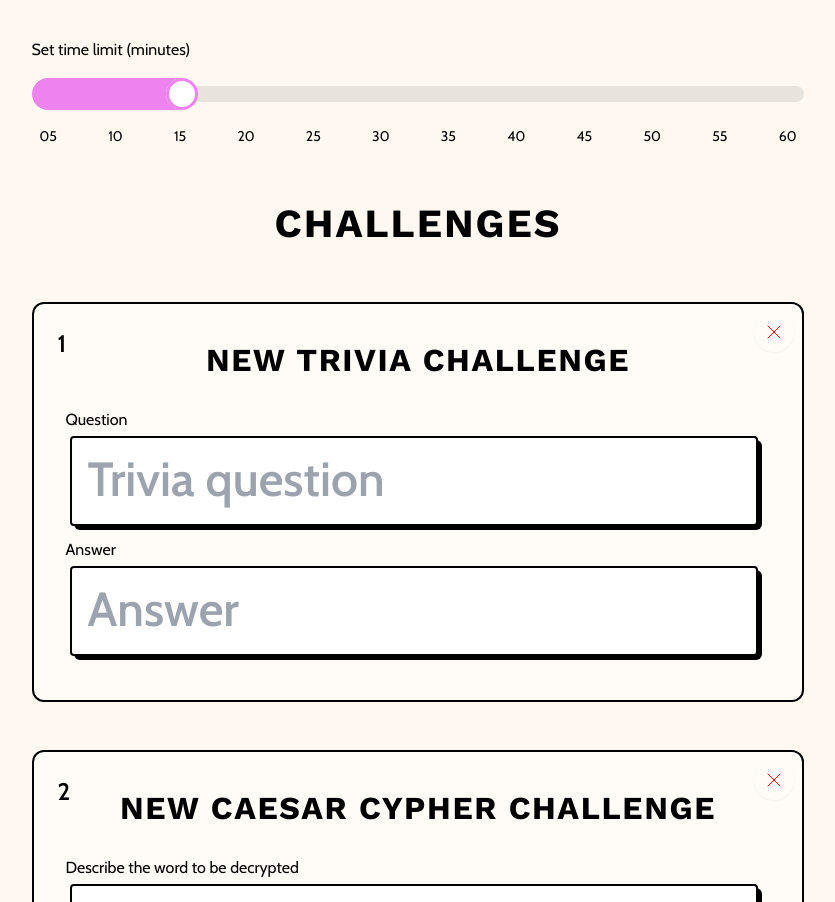
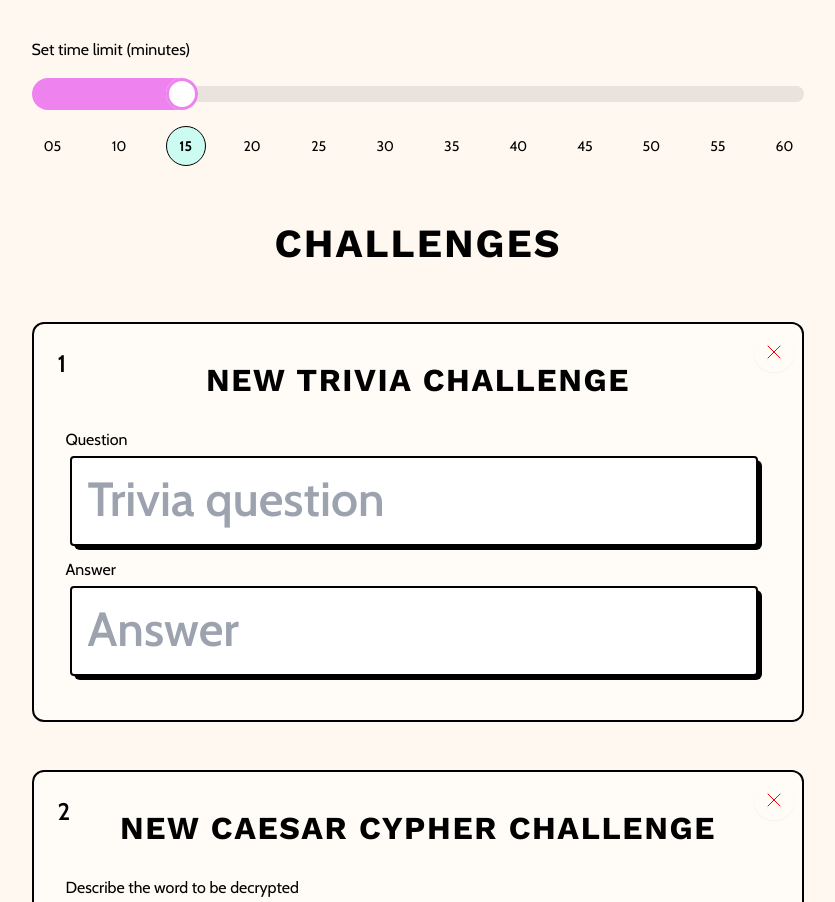
Before and after one commit to Infinity-Times-Two/escape-room-builder-frontend, a Next.js app: page /new-game in a window 1280 px wide. Shown: the part 1080-1982 px from the top of the page, without its empty margins (222-1057 px from the left). Built offline with nearby package versions, Linux system fonts and the light colour scheme; no server answers.

Commit message:
Create Game E2E test

```diff
--- a/src/app/components/createGame/NewChallenge.tsx
+++ b/src/app/components/createGame/NewChallenge.tsx
@@ -13,6 +13,7 @@ export default function NewChallenge({
   onAnswerChange,
   onRemove,
   challenge,
+  dataTest
 }: {
   index: number;
   clue: string | string[] | undefined;
@@ -23,6 +24,7 @@ export default function NewChallenge({
   onAnswerChange(e: any, index: number | undefined): void;
   onRemove(e: any): void;
   challenge: Challenge;
+  dataTest: string;
 }) {
   switch (challenge.type) {
     case 'trivia': {
@@ -38,6 +40,7 @@ export default function NewChallenge({
           onAnswerChange={onAnswerChange}
           onRemove={onRemove}
           index={index}
+          dataTest={dataTest}
         />
       );
     }
@@ -54,6 +57,7 @@ export default function NewChallenge({
           onAnswerChange={onAnswerChange}
           onRemove={onRemove}
           index={index}
+          dataTest={dataTest}
         />
       );
     }
@@ -70,6 +74,7 @@ export default function NewChallenge({
           onAnswerChange={onAnswerChange}
           onRemove={onRemove}
           index={index}
+          dataTest={dataTest}
         />
       );
     }
--- a/src/app/components/createGame/NewGameForm.tsx
+++ b/src/app/components/createGame/NewGameForm.tsx
@@ -274,6 +274,7 @@ export default function NewGameForm() {
     setNewGame(defaultGameData);
   };
 
+  const minutes = [5, 10, 15, 20, 25, 30, 35, 40, 45, 50, 55, 60];
   return (
     <>
       <form>
@@ -288,6 +289,7 @@ export default function NewGameForm() {
               placeholder='Room name'
               onChange={handleInputChange}
               required
+              dataTest='game-title'
             />
           </div>
           <p>By: {author}</p>
@@ -298,6 +300,7 @@ export default function NewGameForm() {
               value={newGame.gameDescription}
               placeholder='Describe this room'
               onChange={handleInputChange}
+              dataTest='game-description'
             />
           </div>
           <div className='flex flex-col gap-4'>
@@ -308,24 +311,27 @@ export default function NewGameForm() {
               max={3600}
               value={newGame.timeLimit}
               className='range range-lg [--range-shdw:violet]'
-              step='300'
+              step={300}
               onChange={handleTimeLimitChange}
               id='timeLimit'
+              data-test='time-limit'
             />
-
-            <div className='w-full flex justify-between text-sm px-2'>
-              <span>05</span>
-              <span>10</span>
-              <span>15</span>
-              <span>20</span>
-              <span>25</span>
-              <span>30</span>
-              <span>35</span>
-              <span>40</span>
-              <span>45</span>
-              <span>50</span>
-              <span>55</span>
-              <span>60</span>
+            <div className='w-full flex justify-between text-sm pl-px'>
+              {minutes.map((item: number) => {
+                return (
+                  <span
+                    data-test={`minute-marker-${item}`}
+                    key={`minute-${item}`}
+                    className={
+                      Number(newGame.timeLimit) === item * 60
+                        ? 'flex items-center justify-center font-bold border p-2 border-black rounded-full w-[2.5rem] min-h-[2.5rem] bg-teal-100'
+                        : 'flex items-center justify-center p-2 w-[2.5rem] min-h-[2.5rem]'
+                    }
+                  >
+                    {String(item).padStart(2, "0")}
+                  </span>
+                );
+              })}
             </div>
           </div>
           <h2>Challenges</h2>
@@ -359,6 +365,7 @@ export default function NewGameForm() {
                   onAnswerChange={onAnswerChange}
                   onRemove={onRemove}
                   index={index}
+                  dataTest={`${challenge.id}-${String(challenge.type).replace(" ", "-")}`} // Mmm.. maybe refactor challenge type names?
                 />
               );
             })
@@ -408,13 +415,13 @@ export default function NewGameForm() {
                     </div>
                   </fieldset>
                   <div className='grid place-items-center flex-grow'>
-                    <button onClick={handleAddChallenge}>
+                    <button onClick={handleAddChallenge} data-test='add-challenge'>
                       <span>Add {nextChallenge} Challenge</span>
                     </button>
                   </div>
                 </div>
               </div>
-              <button onClick={handleSubmit}>
+              <button onClick={handleSubmit} data-test='create-game'>
                 <span>Create Game</span>
               </button>
             </>
@@ -425,7 +432,7 @@ export default function NewGameForm() {
               href={`/game/${newGame.id}`}
               className='hover:no-underline self-center'
             >
-              <button className='green w-60'>
+              <button className='green w-60' data-test='play-game'>
                 <span>Play Game!</span>
               </button>
             </Link>
@@ -445,7 +452,7 @@ export default function NewGameForm() {
                   d='M13 16h-1v-4h-1m1-4h.01M21 12a9 9 0 11-18 0 9 9 0 0118 0z'
                 ></path>
               </svg>
-              <span>
+              <span data-test='logged-out-message'>
                 Your game is saved to your device. If you would like to share or
                 save across devices, please <Link href='/sign-in'>sign in</Link>{' '}
                 or <Link href='/sign-up'>sign up</Link>.
--- a/src/app/components/createGame/challengeInputs/TriviaChallenge.tsx
+++ b/src/app/components/createGame/challengeInputs/TriviaChallenge.tsx
@@ -11,6 +11,7 @@ export default function TriviaChallenge({
   onAnswerChange,
   onRemove,
   challengeType,
+  dataTest
 }: {
   index: number;
   clue: string | string[] | undefined;
@@ -21,6 +22,7 @@ export default function TriviaChallenge({
   onAnswerChange(e: any, index: number | undefined): void;
   onRemove(e: any): void;
   challengeType: string;
+  dataTest: string;
 }) {
   return (
     <div
@@ -39,6 +41,7 @@ export default function TriviaChallenge({
         } question`}
         onChange={onClueChange}
         key={`challenge-clue-${index}`}
+        dataTest={`${dataTest}-clue`}
       />
       <label htmlFor={`challenge-answer-${index}`}>Answer</label>
       <Input
@@ -47,6 +50,7 @@ export default function TriviaChallenge({
         placeholder='Answer'
         onChange={onAnswerChange}
         key={`challenge-answer-${index}`}
+        dataTest={`${dataTest}-answer`}
       />
       <RemoveButton onRemove={onRemove} />
     </div>
--- a/src/app/components/createGame/challengeInputs/WordScrambleChallenge.tsx
+++ b/src/app/components/createGame/challengeInputs/WordScrambleChallenge.tsx
@@ -14,6 +14,7 @@ export default function WordScrambleChallenge({
   onAnswerChange,
   onRemove,
   challengeType,
+  dataTest
 }: {
   index: number;
   clue: string | string[] | undefined;
@@ -24,6 +25,7 @@ export default function WordScrambleChallenge({
   onAnswerChange(e: any, index: number | undefined): void;
   onRemove(e: any): void;
   challengeType: string;
+  dataTest: string;
 }) {
   const [words, setWords] = useState<string[]>([]);
   const [error, setError] = useState(false);
@@ -122,10 +124,11 @@ export default function WordScrambleChallenge({
           onChange={onAnswerChange}
           key={`challenge-answer-${index}`}
           onKeyDown={handleKeyDown}
+          dataTest={`${dataTest}-answer`}
         />
       </div>
       <div className='flex flex-row'>
-        <button onClick={shuffle}>
+        <button onClick={shuffle} data-test={`${index}-scramble-button`}>
           <span>Scramble</span>
         </button>
         {error && (
@@ -148,7 +151,7 @@ export default function WordScrambleChallenge({
         )}
       </div>
       <Card>
-        <div className='flex flex-row gap-2 flex0wrap justify-center'>
+        <div className='flex flex-row gap-2 flex0wrap justify-center' data-test={`${dataTest}-clue`}>
           <FlipMove
             staggerDurationBy='50'
             duration={600}
--- a/src/app/components/ui/Input.tsx
+++ b/src/app/components/ui/Input.tsx
@@ -9,13 +9,15 @@ type InputProps = {
   disabled?: boolean;
   required?: boolean;
   onKeyDown?: (event: React.KeyboardEvent<HTMLElement>) => void;
+  dataTest?: string;
 };
 
-export default function Input({ fieldType, placeholder, onChange, value, disabled, required }: InputProps) {
+export default function Input({ fieldType, placeholder, onChange, value, disabled, required, dataTest }: InputProps) {
   return (
     <div className='rounded-md bg-black font-semibold m-2'>
       <input
         data-type={fieldType}
+        data-test={dataTest}
         name={fieldType}
         id={fieldType}
         placeholder={placeholder}
--- a/src/app/components/ui/TextArea.tsx
+++ b/src/app/components/ui/TextArea.tsx
@@ -5,6 +5,7 @@ type TextAreaProps = {
   placeholder: string;
   onChange?: (event: ChangeEvent<HTMLTextAreaElement>) => void;
   value?: string;
+  dataTest?: string;
 };
 
 export default function TextArea({
@@ -12,11 +13,13 @@ export default function TextArea({
   placeholder,
   onChange,
   value,
+  dataTest
 }: TextAreaProps) {
   return (
     <div className='rounded-md bg-black font-semibold max-w-full m-2 min-h-32 self-start'>
       <textarea
         data-type={fieldType}
+        data-test={dataTest}
         id={fieldType}
         placeholder={placeholder}
         onChange={onChange}
```
Also changed, not shown: src/app/components/createGame/challengeInputs/CaesarCypherChallenge.tsx (+6 -1 lines), 2 other files (tests, documents, lock files or other folders).
